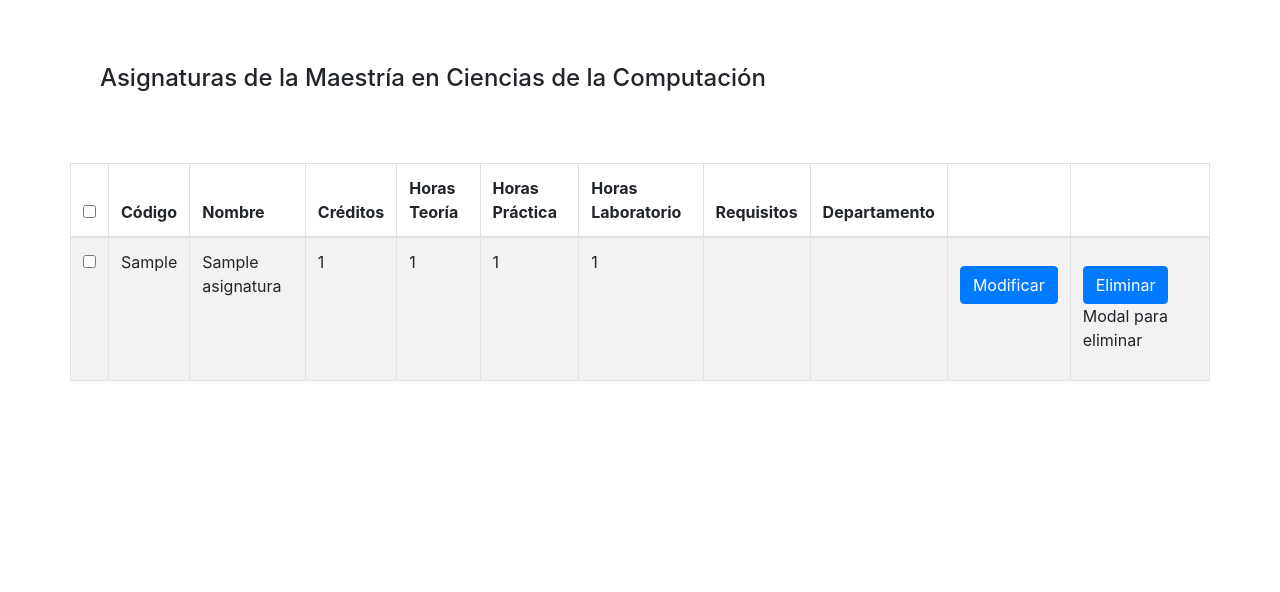
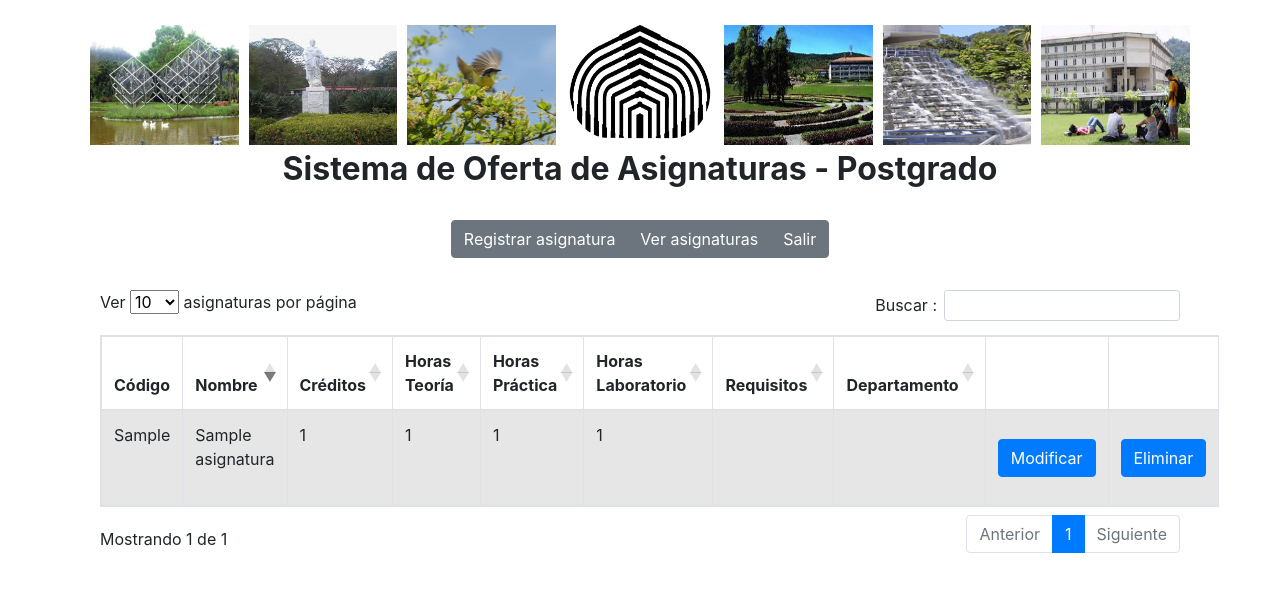
Before and after one commit to cocococosti/IngSoft1-DeltaDev, a Django app: page /tabla-asignaturas/ in a window 1280 px wide. Shown: the top 592 px of the page. Run offline with Django 3.2, Linux system fonts and the light colour scheme; data comes from the database, SQL or seed files in the repository; tables that the repository leaves empty hold one stand-in row (values such as "Sample post"); some libraries are stand-ins or nearby versions.

Commit message:
arreglada tabla y aspecto

```diff
--- a/Asignaturas/static/css/login.css
+++ b/Asignaturas/static/css/login.css
@@ -1,5 +1,9 @@
 body {
 	padding-top: 20px;
+}
+
+#example {
+	font-size: 1rem;
 }
 .panel-login {
 	border-color: #ccc;
--- /dev/null
+++ b/Asignaturas/templates/Asignaturas/base.html
@@ -0,0 +1,71 @@
+<!DOCTYPE html>
+<html lang="es">
+  <head>
+    <meta charset="utf-8">
+    <script src="//code.jquery.com/jquery-1.11.1.min.js"></script>
+    {% block estilos %}
+    {% endblock %}
+    <link rel="stylesheet" href="https://stackpath.bootstrapcdn.com/bootstrap/4.1.3/css/bootstrap.min.css" integrity="sha384-MCw98/SFnGE8fJT3GXwEOngsV7Zt27NXFoaoApmYm81iuXoPkFOJwJ8ERdknLPMO" crossorigin="anonymous">
+
+    <script src="https://stackpath.bootstrapcdn.com/bootstrap/4.1.3/js/bootstrap.min.js" integrity="sha384-ChfqqxuZUCnJSK3+MXmPNIyE6ZbWh2IMqE241rYiqJxyMiZ6OW/JmZQ5stwEULTy" crossorigin="anonymous"></script>
+    {% load static %}
+    <link rel="stylesheet" href="{% static 'css/login.css' %}">
+    <script src="{% static "js/login.js" %}"></script>
+
+  </head>
+
+  <body>
+    <div class="container">
+      <div class="column">
+      <img style="width:100%" src="/static/css/El-Espejo-Solar_large.jpg">
+      </div>
+
+      <div class="column">
+      <img style="width:100%" src="/static/css/simonBolivar.jpeg">
+      </div>
+
+      <div class="column">
+      <img style="width:100%" src="/static/css/pajaro.jpg">
+      </div>
+
+      <div class="column">
+      <img style="width:100%" class="img-responsive center-block" src="/static/css/usb.png">
+      </div>
+
+      <div class="column">
+      <img style="width:100%" src="/static/css/cromovegetal.jpeg">
+      </div>
+
+
+      <div class="column">
+      <img style="width:100%" src="/static/css/escut_hidro1.jpg">
+      </div>
+
+      <div class="column">
+      <img style="width:100%" src="/static/css/biblio.jpeg">
+      </div>
+
+    </div>
+
+    <div class="container">
+
+      <h2 class="text-center"><b> Sistema de Oferta de Asignaturas - Postgrado</b></h2>
+      <br>
+      {% block navbar %}
+          <div class="text-center">
+         <div class="btn-group">
+          <a type="button" class="btn btn-secondary" href="registro-asignaturas">Registrar asignatura</a>
+          <a type="button" class="btn btn-secondary" href="tabla-asignaturas">Ver asignaturas</a>
+          <a type="button" class="btn btn-secondary" href="salir">Salir</a>
+        </div>
+      {% endblock %}
+      <br>
+
+    </div>
+    {% block content %}
+    {% endblock %}
+
+
+  </body>
+
+</html>
--- a/Asignaturas/templates/Asignaturas/tablaAsignaturas.html
+++ b/Asignaturas/templates/Asignaturas/tablaAsignaturas.html
@@ -1,9 +1,9 @@
- <!DOCTYPE html>
-<html>
+{% extends 'Asignaturas/base.html' %}
+
 
   <head>
-
     <title>Tabla Asignaturas</title>
+    {% block estilos %}
     <script src="https://code.jquery.com/jquery-3.2.1.slim.min.js"></script>
 
     <script src="https://cdnjs.cloudflare.com/ajax/libs/popper.js/1.12.9/umd/popper.min.js"></script>
@@ -14,30 +14,26 @@
 
     <script src="https://cdn.datatables.net/1.10.19/js/dataTables.bootstrap4.min.js"></script>
 
-    <link rel="stylesheet" href="https://cdnjs.cloudflare.com/ajax/libs/twitter-bootstrap/4.1.1/css/bootstrap.css">
 
     <link rel="stylesheet" href="https://cdn.datatables.net/1.10.19/css/dataTables.bootstrap4.min.css">
 
     {% load static %}
     <script src="{% static "js/tablaAsignaturas.js" %}"></script>
 
+    {% endblock %}
+
   </head>
 
-  <body>
 
-    <div class="bg">
-      <div class="container" style=" margin: 0 auto; background-color: White;">
 
-        <div class="container" style=" margin: 0 auto; margin-bottom: 4rem; margin-top: 4rem;background-color: White;">
-            <h4 style="margin: 0 auto">Asignaturas de la Maestría en Ciencias de la Computación</h4>
-        </div>
+  {% block content %}
 
-        <div class="row">
-          <div class="table-responsive">
-            <table id="example" class="table table-striped table-bordered">
+  <div class="container" style=" margin: 0 auto; background-color: White;padding-top: 2rem;">
+
+
+    <table id="example" class="table table-striped table-bordered" style="width: 100%;">
       <thead>
         <tr>
-                  <th><input type="checkbox" id="checkall" /></th>
           <th>Código</th>
           <th>Nombre</th>
            <th>Créditos</th>
@@ -53,7 +49,6 @@
       <tbody>
         {% for m in materias %}
           <tr>
-                    <td><input type="checkbox" class="checkthis" /></td>
             <td>{{m.codigo}}</td>
             <td>{{m.nombre}}</td>
             <td>{{m.unidadesCredito}}</td>
@@ -81,7 +76,6 @@
                 <form action='' method="post">
 
                   <button type="button" class="btn btn-primary" data-toggle="modal" data-target="#modalEliminar">Eliminar</button>
-                          Modal para eliminar
                   <div class="modal fade" id="modalEliminar" tabindex="-1" role="dialog" aria-labelledby="exampleModalCenterTitle" aria-hidden="true">
                     <div class="modal-dialog modal-dialog-centered" role="document">
                       <div class="modal-content">
@@ -112,10 +106,5 @@
       </tbody>
     </table>
   </div>
-        </div>
-      </div>
-    </div>
 
-  </body>
-
-</html>
+  {% endblock %}
```
Also changed, not shown: Asignaturas/templates/Asignaturas/index.html (+3 -56 lines), Asignaturas/templates/Asignaturas/modificarAsignatura.html (+13 -7 lines), Asignaturas/templates/Asignaturas/registroAsignaturas.html (+13 -6 lines). Lines whose indentation alone changed are shown as unchanged.
